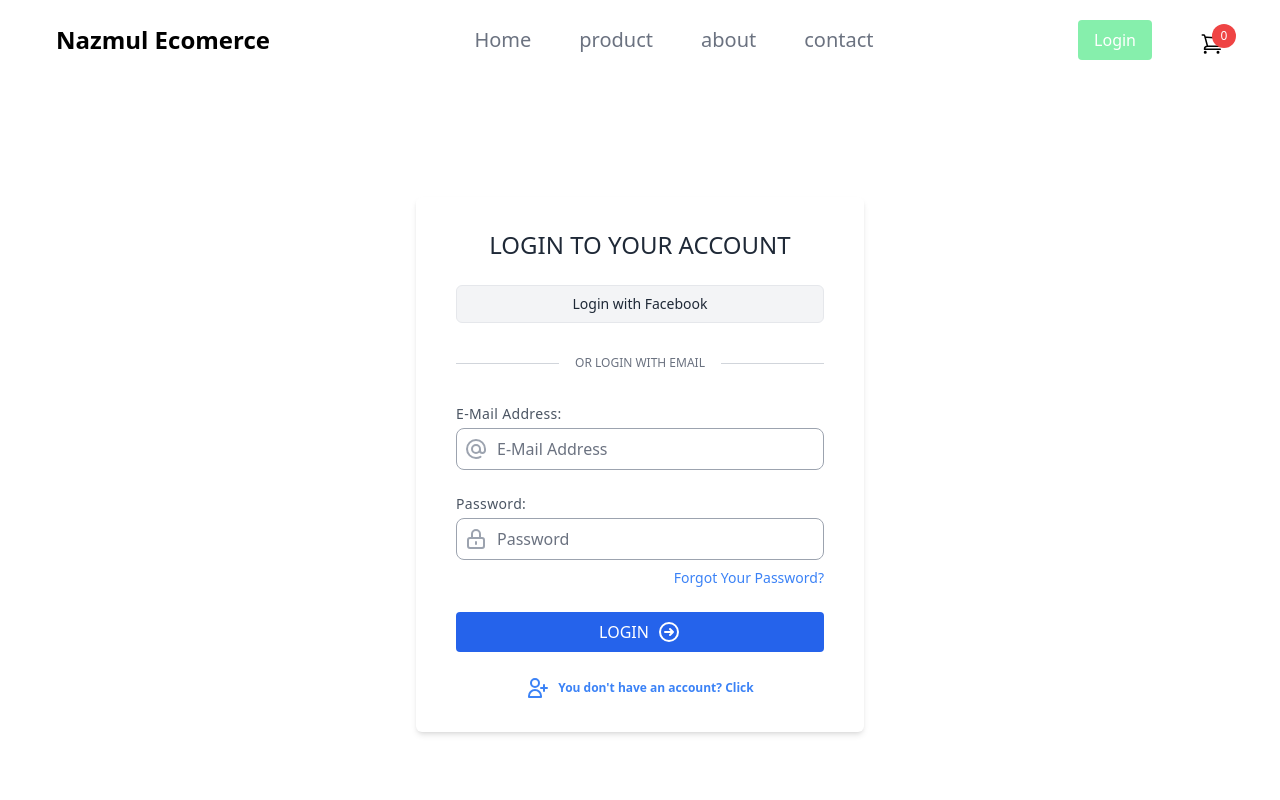
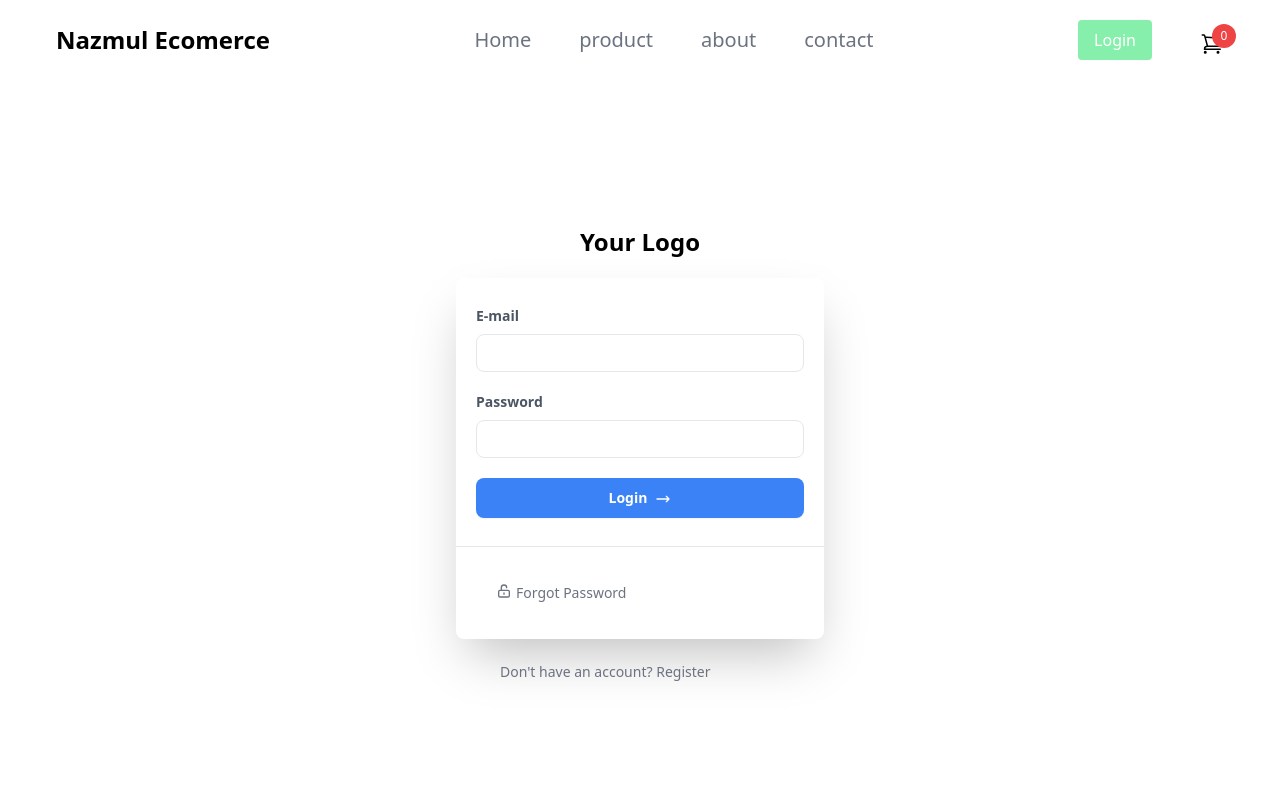
Before and after one commit to nazmulhossain17/nazmul-ecomerce-store, a React (Vite) app: page /login in a window 1280 px wide. Shown: the top 800 px of the page. Built offline with nearby package versions, Linux system fonts and the light colour scheme.

Commit message:
login register

```diff
--- a/src/components/Login/Login.jsx
+++ b/src/components/Login/Login.jsx
@@ -2,144 +2,83 @@
 
 const Login = () => {
   return (
-    <div className="min-h-screen flex flex-col items-center justify-center ">
-      <div className="flex flex-col bg-white shadow-md px-4 sm:px-6 md:px-8 lg:px-10 py-8 rounded-md w-full max-w-md">
-        <div className="font-medium self-center text-xl sm:text-2xl uppercase text-gray-800">
-          Login To Your Account
-        </div>
-        <button className="relative mt-6 border rounded-md py-2 text-sm text-gray-800 bg-gray-100 hover:bg-gray-200">
-          <span className="absolute left-0 top-0 flex items-center justify-center h-full w-10 text-blue-500">
-            <i className="fab fa-facebook-f"></i>
-          </span>
-          <span>Login with Facebook</span>
-        </button>
-        <div className="relative mt-10 h-px bg-gray-300">
-          <div className="absolute left-0 top-0 flex justify-center w-full -mt-2">
-            <span className="bg-white px-4 text-xs text-gray-500 uppercase">
-              Or Login With Email
-            </span>
-          </div>
-        </div>
-        <div className="mt-10">
-          <form action="#">
-            <div className="flex flex-col mb-6">
-              <label
-                htmlFor="email"
-                className="mb-1 text-xs sm:text-sm tracking-wide text-gray-600"
+    <div className="min-h-screen bg-white flex flex-col justify-center sm:py-12">
+      <div className="p-10 xs:p-0 mx-auto md:w-full md:max-w-md">
+        <h1 className="font-bold text-center text-2xl mb-5">Your Logo</h1>
+        <div className="bg-white shadow-2xl w-full rounded-lg divide-y divide-gray-200">
+          <div className="px-5 py-7">
+            <label className="font-semibold text-sm text-gray-600 pb-1 block">
+              E-mail
+            </label>
+            <input
+              type="text"
+              className="border rounded-lg px-3 py-2 mt-1 mb-5 text-sm w-full"
+            />
+            <label className="font-semibold text-sm text-gray-600 pb-1 block">
+              Password
+            </label>
+            <input
+              type="text"
+              className="border rounded-lg px-3 py-2 mt-1 mb-5 text-sm w-full"
+            />
+            <button
+              type="button"
+              className="transition duration-200 bg-blue-500 hover:bg-blue-600 focus:bg-blue-700 focus:shadow-sm focus:ring-4 focus:ring-blue-500 focus:ring-opacity-50 text-white w-full py-2.5 rounded-lg text-sm shadow-sm hover:shadow-md font-semibold text-center inline-block"
             >
-                E-Mail Address:
-              </label>
-              <div className="relative">
-                <div className="inline-flex items-center justify-center absolute left-0 top-0 h-full w-10 text-gray-400">
+              <span className="inline-block mr-2">Login</span>
               <svg
-                    className="h-6 w-6"
+                xmlns="http://www.w3.org/2000/svg"
                 fill="none"
+                viewBox="0 0 24 24"
+                stroke="currentColor"
+                className="w-4 h-4 inline-block"
+              >
+                <path
                   strokeLinecap="round"
                   strokeLinejoin="round"
                   strokeWidth="2"
+                  d="M17 8l4 4m0 0l-4 4m4-4H3"
+                />
+              </svg>
+            </button>
+          </div>
+          <div className="py-5">
+            <div className="grid grid-cols-2 gap-1">
+              <div className="text-center sm:text-left whitespace-nowrap">
+                <button className="transition duration-200 mx-5 px-5 py-4 cursor-pointer font-normal text-sm rounded-lg text-gray-500 hover:bg-gray-100 focus:outline-none focus:bg-gray-200 focus:ring-2 focus:ring-gray-400 focus:ring-opacity-50 ring-inset">
+                  <svg
+                    xmlns="http://www.w3.org/2000/svg"
+                    fill="none"
                     viewBox="0 0 24 24"
                     stroke="currentColor"
+                    className="w-4 h-4 inline-block align-text-top"
                   >
-                    <path d="M16 12a4 4 0 10-8 0 4 4 0 008 0zm0 0v1.5a2.5 2.5 0 005 0V12a9 9 0 10-9 9m4.5-1.206a8.959 8.959 0 01-4.5 1.207" />
-                  </svg>
-                </div>
-
-                <input
-                  id="email"
-                  type="email"
-                  name="email"
-                  className="text-sm sm:text-base placeholder-gray-500 pl-10 pr-4 rounded-lg border border-gray-400 w-full py-2 focus:outline-none focus:border-blue-400"
-                  placeholder="E-Mail Address"
-                />
-              </div>
-            </div>
-            <div className="flex flex-col mb-6">
-              <label
-                htmlFor="password"
-                className="mb-1 text-xs sm:text-sm tracking-wide text-gray-600"
-              >
-                Password:
-              </label>
-              <div className="relative">
-                <div className="inline-flex items-center justify-center absolute left-0 top-0 h-full w-10 text-gray-400">
-                  <span>
-                    <svg
-                      className="h-6 w-6"
-                      fill="none"
+                    <path
                       strokeLinecap="round"
                       strokeLinejoin="round"
                       strokeWidth="2"
-                      viewBox="0 0 24 24"
-                      stroke="currentColor"
-                    >
-                      <path d="M12 15v2m-6 4h12a2 2 0 002-2v-6a2 2 0 00-2-2H6a2 2 0 00-2 2v6a2 2 0 002 2zm10-10V7a4 4 0 00-8 0v4h8z" />
+                      d="M8 11V7a4 4 0 118 0m-4 8v2m-6 4h12a2 2 0 002-2v-6a2 2 0 00-2-2H6a2 2 0 00-2 2v6a2 2 0 002 2z"
+                    />
                   </svg>
-                  </span>
-                </div>
-
-                <input
-                  id="password"
-                  type="password"
-                  name="password"
-                  className="text-sm sm:text-base placeholder-gray-500 pl-10 pr-4 rounded-lg border border-gray-400 w-full py-2 focus:outline-none focus:border-blue-400"
-                  placeholder="Password"
-                />
+                  <span className="inline-block ml-1">Forgot Password</span>
+                </button>
               </div>
             </div>
-
-            <div className="flex items-center mb-6 -mt-4">
-              <div className="flex ml-auto">
-                <a
-                  href="#"
-                  className="inline-flex text-xs sm:text-sm text-blue-500 hover:text-blue-700"
-                >
-                  Forgot Your Password?
-                </a>
           </div>
         </div>
-
-            <div className="flex w-full">
-              <button
-                type="submit"
-                className="flex items-center justify-center focus:outline-none text-white text-sm sm:text-base bg-blue-600 hover:bg-blue-700 rounded py-2 w-full transition duration-150 ease-in"
+        <div className="py-5">
+          <div className="grid grid-cols-2 gap-1">
+            <div className="text-center sm:text-left whitespace-nowrap">
+              <Link
+                to="/register"
+                className="transition duration-200 mx-5 px-5 py-4 cursor-pointer font-normal text-sm rounded-lg text-gray-500 hover:bg-gray-200 focus:outline-none focus:bg-gray-300 focus:ring-2 focus:ring-gray-400 focus:ring-opacity-50 ring-inset"
               >
-                <span className="mr-2 uppercase">Login</span>
-                <span>
-                  <svg
-                    className="h-6 w-6"
-                    fill="none"
-                    strokeLinecap="round"
-                    strokeLinejoin="round"
-                    strokeWidth="2"
-                    viewBox="0 0 24 24"
-                    stroke="currentColor"
-                  >
-                    <path d="M13 9l3 3m0 0l-3 3m3-3H8m13 0a9 9 0 11-18 0 9 9 0 0118 0z" />
-                  </svg>
+                <span className="inline-block ml-1">
+                  Don't have an account? Register
                 </span>
-              </button>
+              </Link>
             </div>
-          </form>
           </div>
-        <div className="flex justify-center items-center mt-6">
-          <b className="inline-flex items-center font-bold text-blue-500 hover:text-blue-700 text-xs text-center">
-            <span>
-              <svg
-                className="h-6 w-6"
-                fill="none"
-                strokeLinecap="round"
-                strokeLinejoin="round"
-                strokeWidth="2"
-                viewBox="0 0 24 24"
-                stroke="currentColor"
-              >
-                <path d="M18 9v3m0 0v3m0-3h3m-3 0h-3m-2-5a4 4 0 11-8 0 4 4 0 018 0zM3 20a6 6 0 0112 0v1H3v-1z" />
-              </svg>
-            </span>
-            <span className="ml-2">
-              You don't have an account?&nbsp;<Link to="/register">Click</Link>
-            </span>
-          </b>
         </div>
       </div>
     </div>
--- a/src/components/Register/Register.jsx
+++ b/src/components/Register/Register.jsx
@@ -2,123 +2,88 @@
 
 const Register = () => {
   return (
-    <div className="max-w-2xl mx-auto bg-white p-16">
-      <div className="text-center my-8">
-        <h2 className="text-3xl mb-2 font-medium text-gray-900">
-          Contact Page
-        </h2>
-      </div>
-      <form>
-        <div className="mb-6">
-          <div>
-            <label
-              htmlFor="first_name"
-              className="block mb-2 text-sm font-medium text-gray-900 dark:text-gray-300"
-            >
-              First name
+    <>
+      <div className="min-h-screen bg-white flex flex-col justify-center sm:py-12">
+        <div className="p-10 xs:p-0 mx-auto md:w-full md:max-w-md">
+          <h1 className="font-bold text-center text-2xl mb-5">
+            Create Account
+          </h1>
+          <div className="bg-white shadow-2xl w-full rounded-lg divide-y divide-gray-200">
+            <div className="px-5 py-7">
+              <label className="font-semibold text-sm text-gray-600 pb-1 block">
+                Name
               </label>
               <input
                 type="text"
-              id="first_name"
-              className="bg-gray-50 border border-gray-300 text-gray-900 text-sm rounded-lg focus:ring-blue-500 focus:border-blue-500 block w-full p-2.5 dark:bg-gray-700 dark:border-gray-600 dark:placeholder-gray-400 dark:text-white dark:focus:ring-blue-500 dark:focus:border-blue-500"
-              placeholder="John"
-              required
+                className="border rounded-lg px-3 py-2 mt-1 mb-5 text-sm w-full"
               />
-          </div>
-
-          <div>
-            <label
-              htmlFor="address"
-              className="block mb-2 text-sm font-medium text-gray-900 dark:text-gray-300"
-            >
+              <label className="font-semibold text-sm text-gray-600 pb-1 block">
+                E-mail
+              </label>
+              <input
+                type="email"
+                className="border rounded-lg px-3 py-2 mt-1 mb-5 text-sm w-full"
+              />
+              <label className="font-semibold text-sm text-gray-600 pb-1 block">
                 Address
               </label>
               <input
                 type="text"
-              id="company"
-              className="bg-gray-50 border border-gray-300 text-gray-900 text-sm rounded-lg focus:ring-blue-500 focus:border-blue-500 block w-full p-2.5 dark:bg-gray-700 dark:border-gray-600 dark:placeholder-gray-400 dark:text-white dark:focus:ring-blue-500 dark:focus:border-blue-500"
-              placeholder="Flowbite"
-              required
+                className="border rounded-lg px-3 py-2 mt-1 mb-5 text-sm w-full"
               />
-          </div>
-
-          <div>
-            <label
-              htmlFor="number"
-              className="block mb-2 text-sm font-medium text-gray-900 dark:text-gray-300"
-            >
-              Number(optional)
+              <label className="font-semibold text-sm text-gray-600 pb-1 block">
+                Number
               </label>
               <input
-              type="tel"
-              id="phone"
-              className="bg-gray-50 border border-gray-300 text-gray-900 text-sm rounded-lg focus:ring-blue-500 focus:border-blue-500 block w-full p-2.5 dark:bg-gray-700 dark:border-gray-600 dark:placeholder-gray-400 dark:text-white dark:focus:ring-blue-500 dark:focus:border-blue-500"
-              placeholder="123-45-678"
-              pattern="[0-9]{3}-[0-9]{2}-[0-9]{3}"
-              required
+                type="number"
+                className="border rounded-lg px-3 py-2 mt-1 mb-5 text-sm w-full"
               />
-          </div>
-        </div>
-        <div className="mb-6">
-          <label
-            htmlFor="email"
-            className="block mb-2 text-sm font-medium text-gray-900 dark:text-gray-300"
-          >
-            Email address
-          </label>
-          <input
-            type="email"
-            id="email"
-            className="bg-gray-50 border border-gray-300 text-gray-900 text-sm rounded-lg focus:ring-blue-500 focus:border-blue-500 block w-full p-2.5 dark:bg-gray-700 dark:border-gray-600 dark:placeholder-gray-400 dark:text-white dark:focus:ring-blue-500 dark:focus:border-blue-500"
-            placeholder="john.doe@company.com"
-            required
-          />
-        </div>
-        <div className="mb-6">
-          <label
-            htmlFor="password"
-            className="block mb-2 text-sm font-medium text-gray-900 dark:text-gray-300"
-          >
+              <label className="font-semibold text-sm text-gray-600 pb-1 block">
                 Password
               </label>
               <input
-            type="password"
-            id="password"
-            className="bg-gray-50 border border-gray-300 text-gray-900 text-sm rounded-lg focus:ring-blue-500 focus:border-blue-500 block w-full p-2.5 dark:bg-gray-700 dark:border-gray-600 dark:placeholder-gray-400 dark:text-white dark:focus:ring-blue-500 dark:focus:border-blue-500"
-            placeholder="•••••••••"
-            required
+                type="text"
+                className="border rounded-lg px-3 py-2 mt-1 mb-5 text-sm w-full"
               />
+              <button
+                type="button"
+                className="transition duration-200 bg-blue-500 hover:bg-blue-600 focus:bg-blue-700 focus:shadow-sm focus:ring-4 focus:ring-blue-500 focus:ring-opacity-50 text-white w-full py-2.5 rounded-lg text-sm shadow-sm hover:shadow-md font-semibold text-center inline-block"
+              >
+                <span className="inline-block mr-2">Create Account</span>
+                <svg
+                  xmlns="http://www.w3.org/2000/svg"
+                  fill="none"
+                  viewBox="0 0 24 24"
+                  stroke="currentColor"
+                  className="w-4 h-4 inline-block"
+                >
+                  <path
+                    strokeLinecap="round"
+                    strokeLinejoin="round"
+                    strokeWidth="2"
+                    d="M17 8l4 4m0 0l-4 4m4-4H3"
+                  />
+                </svg>
+              </button>
             </div>
-        <div className="mb-6">
-          <label
-            htmlFor="confirm_password"
-            className="block mb-2 text-sm font-medium text-gray-900 dark:text-gray-300"
+          </div>
+          <div className="py-5">
+            <div className="grid grid-cols-2 gap-1">
+              <div className="text-center sm:text-left whitespace-nowrap">
+                <Link
+                  to="/login"
+                  className="transition duration-200 mx-5 px-5 py-4 cursor-pointer font-normal text-sm rounded-lg text-gray-500 hover:bg-gray-200 focus:outline-none focus:bg-gray-300 focus:ring-2 focus:ring-gray-400 focus:ring-opacity-50 ring-inset"
                 >
-            Confirm password
-          </label>
-          <input
-            type="password"
-            id="confirm_password"
-            className="bg-gray-50 border border-gray-300 text-gray-900 text-sm rounded-lg focus:ring-blue-500 focus:border-blue-500 block w-full p-2.5 dark:bg-gray-700 dark:border-gray-600 dark:placeholder-gray-400 dark:text-white dark:focus:ring-blue-500 dark:focus:border-blue-500"
-            placeholder="•••••••••"
-            required
-          />
+                  <span className="inline-block ml-1">
+                    Already have an account? Login
+                  </span>
+                </Link>
               </div>
-
-        <button
-          type="submit"
-          className="text-white bg-blue-700 hover:bg-blue-800 focus:ring-4 focus:outline-none focus:ring-blue-300 font-medium rounded-lg text-sm w-full sm:w-auto px-5 py-2.5 text-center dark:bg-blue-600 dark:hover:bg-blue-700 dark:focus:ring-blue-800"
-        >
-          Create Account
-        </button>
-      </form>
-
-      <p className="mt-5">
-        These input field components is part of a larger, open-source library of
-        Tailwind CSS components. Learn more by going to the official{" "}
-        <p>Flowbite Documentation</p>.
-      </p>
             </div>
+          </div>
+        </div>
+      </div>
+    </>
   );
 };
 
```
Lines whose indentation alone changed are shown as unchanged.
